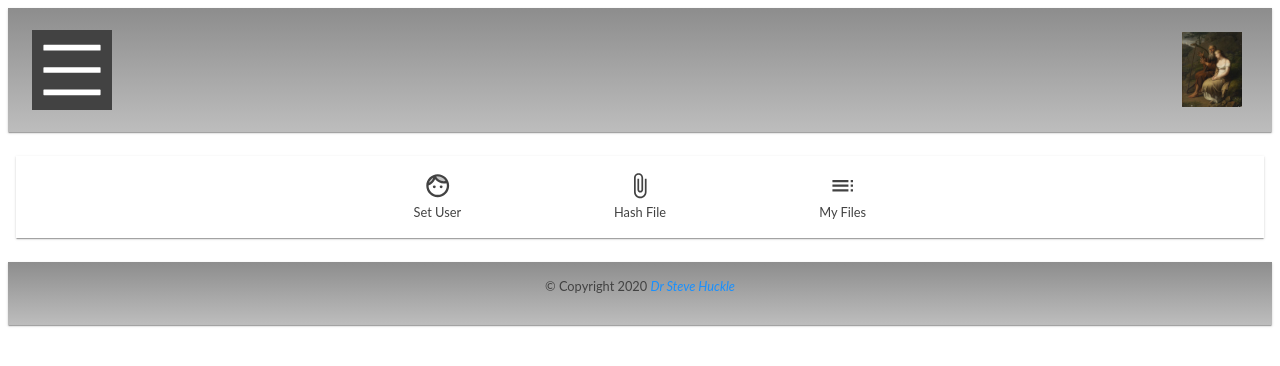
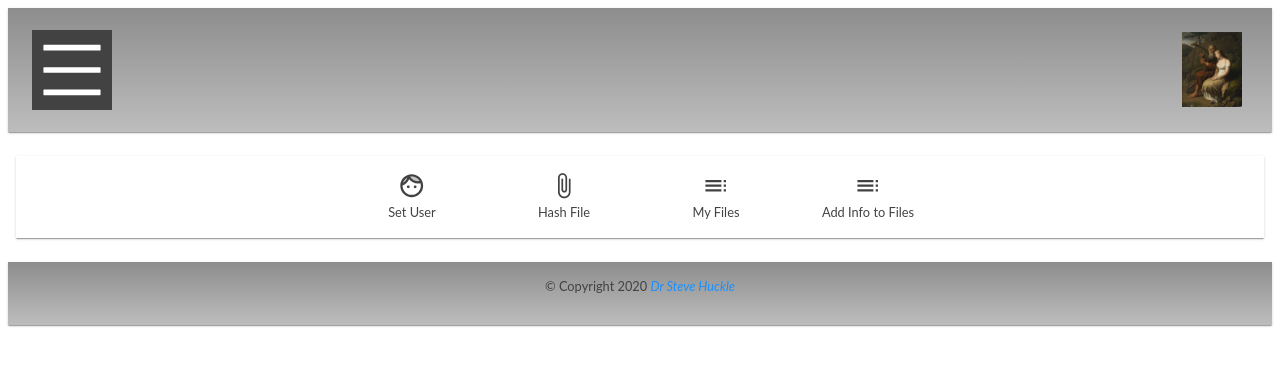
Before and after one commit to glowkeeper/Provenator, a React app: page / in a window 1280 px wide. Shown: the top 366 px of the page. Built offline with nearby package versions, Linux system fonts and the light colour scheme.

Commit message:
Add info buttons

```diff
--- a/src/app/components/content.tsx
+++ b/src/app/components/content.tsx
@@ -3,7 +3,7 @@ import { Switch, Route } from 'react-router-dom'
 
 import { InfoTypes } from '../store/types'
 
-import { BlockchainInfo, Info, Home, ListMyArtefacts } from '../components/pages'
+import { BlockchainInfo, Info, Home, ListMyArtefacts, AddToArtefacts } from '../components/pages'
 import { AddFile, AddUser } from '../containers/pages/'
 
 import { Paths, Local } from '../config'
@@ -24,9 +24,9 @@ export const Content = () => {
         <Route name={Paths.addUser} exact path={Local.addUser} render= {() => <AddUser />} />
         <Route name={Paths.addFile} exact path={Local.addFile} render= {() => <AddFile />} />
 
+        <Route name={Paths.addToArtefacts} path={Local.addToArtefacts} render={() => <AddToArtefacts />} />
+
         <Route name={Paths.home} path={Local.home} render= {() => <Home />} />
-
-
 
       </Switch>
     )
--- /dev/null
+++ b/src/app/components/pages/addToArtefacts.tsx
@@ -0,0 +1,143 @@
+import React, { useRef, useState, useEffect } from 'react'
+import { NavLink } from 'react-router-dom'
+import { connect } from 'react-redux'
+
+import Spinner from 'react-spinner-material'
+import { SimpleArrayRenderer } from '../simpleRenderer'
+
+import { addressToBytes32 } from '../../utils'
+
+import { history } from '../../utils'
+
+import { Okay, OptionsStyles } from '../../styles'
+
+import { initialise, getData } from '../../store/app/get/actions'
+
+import {
+    ApplicationState,
+    AppDispatch,
+    GetProps,
+    CreativeWorksProps
+} from '../../store/types'
+
+import { FormHelpers, Artefacts, File, GeneralError, Remote, Paths, Local } from '../../config'
+
+import { themeStyles } from '../../styles'
+
+interface ArtefactsProps {
+  artefacts: GetProps
+  address: string
+}
+
+interface ArtefactsDispatchProps {
+  initialise: () => void
+  getData: (url: string) => void
+}
+
+type Props =  ArtefactsProps & ArtefactsDispatchProps
+
+const artefacts = (props: Props) => {
+
+    const [isLoading, setLoading] = useState(true)
+    let isFirstRun = useRef(true)
+    let [artefactsInfo, setArtefactsInfo] = useState([] as any[])
+
+    const themeClasses = themeStyles()
+
+    useEffect(() => {
+
+        if ( isFirstRun.current ) {
+
+            isFirstRun.current = false
+            props.initialise()
+
+            const id = addressToBytes32(props.address)
+            props.getData(`${Remote.insecure}${Remote.server}:${Remote.port}${Remote.artefactsEntity}/${id}`)
+
+        } else if (typeof props.artefacts.data !== 'undefined') {
+            if (props.artefacts.data.length > 0 ) {
+
+                let artefactsInfo: any[] = []
+
+                const data: CreativeWorksProps = props.artefacts.data[0] as CreativeWorksProps
+                if( typeof data.creativeWorks !== 'undefined' ) {
+                    for ( var i = 0; i < data.creativeWorks.length; i++) {
+
+                        const id = data.creativeWorks[i].id
+                        const pathAddAuthor = `${Local.addAuthorToArtefact}/${id}`
+                        const pathAddCopyrightHolder = `${Local.addCopyrightHolderToArtefact}/${id}`
+                        const pathAddPublisher = `${Local.addPublisherToArtefact}/${id}`
+
+                        const renderArtefactsHTML = (
+                            <React.Fragment key={data.creativeWorks[i].id}>
+                            <p>
+                                {Artefacts.id}: {id}<br/>
+                                {Artefacts.artefactName}: {data.creativeWorks[i].name}<br/>
+                                {Artefacts.url}: {data.creativeWorks[i].url}<br/>
+                                {Artefacts.description}: {data.creativeWorks[i].description}<br/>
+                                {Artefacts.dateCreated}: {data.creativeWorks[i].dateCreated}<br/>
+                                {Artefacts.dateModified}: {data.creativeWorks[i].dateModified}<br/>
+                                {Artefacts.workType}: {FormHelpers.works[data.creativeWorks[i].workType]}<br/>
+                                {Artefacts.license}: {FormHelpers.licenses[data.creativeWorks[i].license]}
+                            </p>
+                            </React.Fragment>
+                        )
+                        artefactsInfo.push(renderArtefactsHTML)
+
+                        const buttonsHTML = (
+                            <React.Fragment key={id}>
+                            <p>
+                                <Okay variant="contained" color="primary" onClick={() => history.push(`${pathAddAuthor}`)}>
+                                  {Artefacts.addAuthorButton}
+                                </Okay>
+                                &nbsp;
+                                <Okay variant="contained" color="primary" onClick={() => history.push(`${pathAddCopyrightHolder}`)}>
+                                  {Artefacts.addCopyrightHolderButton}
+                                </Okay>
+                                &nbsp;
+                                <Okay variant="contained" color="primary" onClick={() => history.push(`${pathAddPublisher}`)}>
+                                  {Artefacts.addPublisherButton}
+                                </Okay>
+                            </p>
+                            </React.Fragment>
+                        )
+                        artefactsInfo.push(buttonsHTML)
+                    }
+                }
+
+                setArtefactsInfo(artefactsInfo)
+                setLoading(false)
+            }
+        }
+    }, [props.artefacts])
+
+    return (
+      <>
+        <h2>{Artefacts.headingAddToArtefact}</h2>
+        <hr />
+        <div>
+            {isLoading ? <div className={themeClasses.spinner}><Spinner radius={40} color={"#38348B"} stroke={5} visible={isLoading} /></div> : <SimpleArrayRenderer data={artefactsInfo} /> }
+        </div>
+      </>
+    )
+}
+
+const mapStateToProps = (state: ApplicationState): ArtefactsProps => {
+  //console.log(state.orgReader)
+  return {
+    artefacts: state.data as GetProps,
+    address: state.chainInfo.data.Account
+  }
+}
+
+const mapDispatchToProps = (dispatch: AppDispatch): ArtefactsDispatchProps => {
+  return {
+    initialise: () => dispatch(initialise()),
+    getData: (url: string) => dispatch(getData(url))
+  }
+}
+
+export const AddToArtefacts = connect<ArtefactsProps, ArtefactsDispatchProps, {}, ApplicationState>(
+  mapStateToProps,
+  mapDispatchToProps
+)(artefacts)
--- a/src/app/components/pages/home.tsx
+++ b/src/app/components/pages/home.tsx
@@ -22,7 +22,7 @@ export const Home = () => {
 
        <Grid container>
 
-            <Grid item container xs={4} justify="center">
+            <Grid item container xs={3} justify="center">
 
                 <NavLink to={Local.addUser} className={themeClasses.homeLink}>
                     <Grid item>
@@ -39,7 +39,7 @@ export const Home = () => {
 
              </Grid>
 
-             <Grid item container xs={4} justify="center">
+             <Grid item container xs={3} justify="center">
 
                  <NavLink to={Local.addFile} className={themeClasses.homeLink}>
                      <Grid item>
@@ -56,7 +56,7 @@ export const Home = () => {
 
               </Grid>
 
-              <Grid item container xs={4} justify="center">
+              <Grid item container xs={3} justify="center">
 
                   <NavLink to={Local.listMyArtefacts} className={themeClasses.homeLink}>
                       <Grid item>
@@ -73,6 +73,23 @@ export const Home = () => {
 
                </Grid>
 
+               <Grid item container xs={3} justify="center">
+
+                   <NavLink to={Local.addToArtefacts} className={themeClasses.homeLink}>
+                       <Grid item>
+                          <Paper className={themeClasses.home} elevation={0}>
+                            <TocTwoToneIcon color="primary"/>
+                          </Paper>
+                       </Grid>
+                       <Grid item>
+                          <Paper className={themeClasses.home} elevation={0}>
+                              {Paths.addToArtefacts}
+                          </Paper>
+                       </Grid>
+                   </NavLink>
+
+                </Grid>
+
        </Grid>
 
     </>
--- a/src/app/components/pages/index.ts
+++ b/src/app/components/pages/index.ts
@@ -3,3 +3,4 @@ export * from './home'
 export * from './staticInfo'
 export * from './chainInfo'
 export * from './myArtefacts'
+export * from './addToArtefacts'
--- a/src/app/components/pages/myArtefacts.tsx
+++ b/src/app/components/pages/myArtefacts.tsx
@@ -13,7 +13,6 @@ import { initialise, getData } from '../../store/app/get/actions'
 import {
     ApplicationState,
     AppDispatch,
-    PayloadProps,
     GetProps,
     CreativeWorksProps
 } from '../../store/types'
--- a/src/app/config/paths.ts
+++ b/src/app/config/paths.ts
@@ -1,8 +1,8 @@
 class Local {
 
   static readonly home = '/'
-  static readonly addUser = '/set-user'
-  static readonly addFile = '/add-file'
+  static readonly addUser = '/setUser'
+  static readonly addFile = '/addFile'
   static readonly blockchain = '/blockchain'
   static readonly about = '/about'
   static readonly help = '/help'
@@ -12,7 +12,17 @@ class Local {
 
   static readonly file = '/file'
 
-  static readonly listMyArtefacts = '/my-artefacts'
+  static readonly listMyArtefacts = '/myArtefacts'
+  static readonly addToArtefacts = '/addToArtefacts'
+
+  static readonly addAuthorToArtefact = '/addAuthor'
+  static readonly addAuthorToArtefactId = `${Local.addAuthorToArtefact}/:Id`
+  static readonly addCopyrightHolderToArtefact = '/addCopyrightHolder'
+  static readonly addCopyrightHolderToArtefactId = `${Local.addCopyrightHolderToArtefact}/:Id`
+  static readonly addPublisherToArtefact = '/addPublisher'
+  static readonly addCPublisherToArtefactId = `${Local.addPublisherToArtefact}/:Id`
+
+
 }
 
 class Remote {
--- a/src/app/config/strings.ts
+++ b/src/app/config/strings.ts
@@ -9,7 +9,6 @@ class App {
 
 class Paths {
 
-  // AppBar
   static readonly home = 'Home'
   static readonly addUser = 'Set User'
   static readonly addFile = 'Hash File'
@@ -21,6 +20,11 @@ class Paths {
 
   static readonly file = 'File'
   static readonly listMyArtefacts = 'My Files'
+  static readonly addToArtefacts = 'Add Info to Files'
+
+  static readonly addAuthorToArtefact = 'Add Author'
+  static readonly addCopyrightHolderToArtefact = 'Add Copyright Holder'
+  static readonly addPublisherToArtefact = 'Add Publisher'
 }
 
 
@@ -131,6 +135,7 @@ class File {
 class Artefacts {
 
     static readonly headingFileList = "My Digital Media"
+    static readonly headingAddToArtefact = "Add Info to Files"
 
     static readonly workType = "Work Type"
     static readonly license = "License"
@@ -145,6 +150,10 @@ class Artefacts {
     static readonly authorId = "Author ID"
     static readonly copyrightHolderId = "Copyright Holder ID"
     static readonly publisherId = "Publisher ID"
+
+    static readonly addAuthorButton = "Add Author"
+    static readonly addCopyrightHolderButton = "Add Copyright Holder"
+    static readonly addPublisherButton = "Add Publisher"
 }
 
 
```
